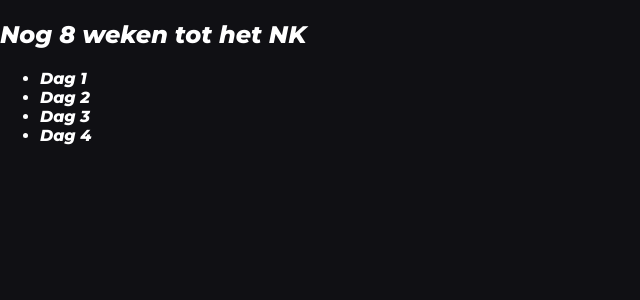
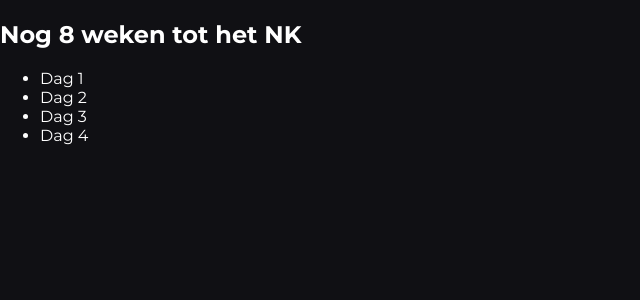
Before and after one commit to marcianosr/powerlift-tracker, a Next.js app: page / in a window 1280 px wide. Shown: the top 300 px of the page, without its empty margins (0-640 px from the left). Built offline with nearby package versions, Linux system fonts and the light colour scheme.

Commit message:
Add more styling.

```diff
--- a/components/Layout/index.tsx
+++ b/components/Layout/index.tsx
@@ -11,9 +11,14 @@ const Layout: FC = ({ children }) => {
 					href="https://fonts.gstatic.com"
 					crossOrigin=""
 				/>
-
+				<link rel="preconnect" href="https://fonts.googleapis.com" />
 				<link
-					href="https://fonts.googleapis.com/css2?family=Montserrat:ital,wght@1,800;1,900&family=Nunito:wght@300;400;500;600;700;800&display=swap"
+					rel="preconnect"
+					href="https://fonts.gstatic.com"
+					crossOrigin=""
+				/>
+				<link
+					href="https://fonts.googleapis.com/css2?family=Montserrat:ital,wght@0,300;0,400;0,500;0,600;0,700;0,800;0,900;1,800;1,900&display=swap"
 					rel="stylesheet"
 				/>
 			</Head>
--- a/pages/index.module.css
+++ b/pages/index.module.css
@@ -1,4 +1,4 @@
 .list {
-	display: grid;
-	gap: 1rem;
+	/* display: grid;
+	gap: 1rem; */
 }
--- a/styles/global.css
+++ b/styles/global.css
@@ -54,12 +54,3 @@ a {
 	color: inherit;
 	text-decoration: none;
 }
-
-code {
-	background: #fafafa;
-	border-radius: 5px;
-	padding: 0.75rem;
-	font-size: 1.1rem;
-	font-family: Menlo, Monaco, Lucida Console, Liberation Mono,
-		DejaVu Sans Mono, Bitstream Vera Sans Mono, Courier New, monospace;
-}
```
Also changed, not shown: components/ExcersiseListItem/index.tsx (+6 -1 lines), components/ExcersiseListItem/styles.module.css (+25 -7 lines).
